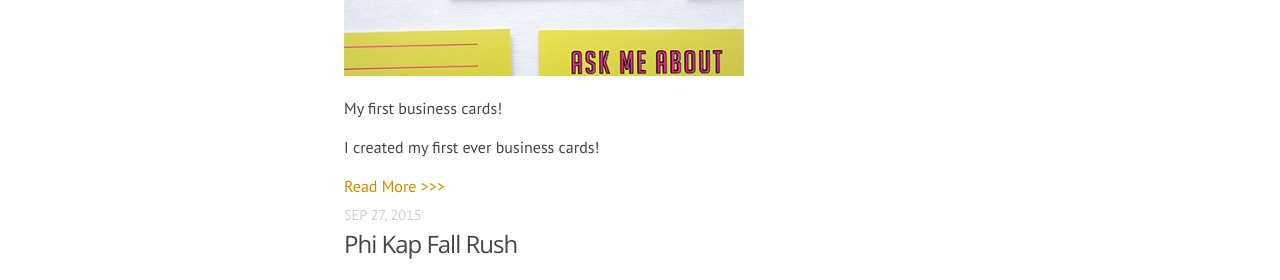
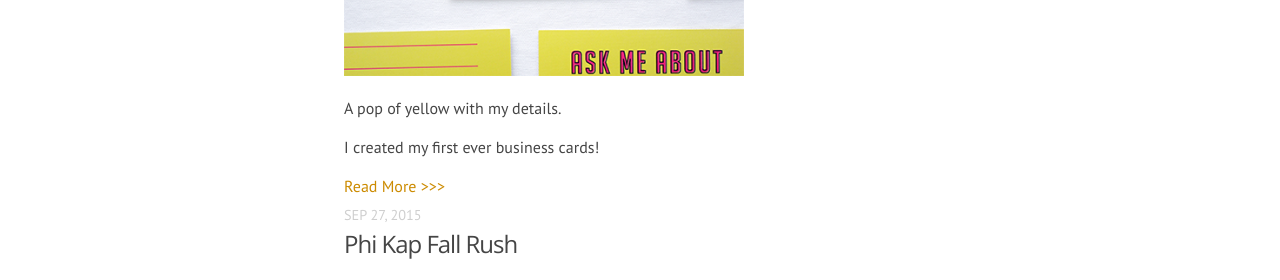
Before and after one commit to smithy545/CPD, a Jekyll site: the page built from index.html, in a window 1280 px wide. Shown: the part 710-990 px from the top of the page. Built offline with Jekyll 4.4.1, drawn with Linux system fonts in a browser that asks for light colours; nearby versions of some CDN libraries; Markdown is read by kramdown in place of the engine named in the settings.

Commit message:
i'm too perky for this life

```diff
--- a/_posts/2016-01-26-biz-cards.md
+++ b/_posts/2016-01-26-biz-cards.md
@@ -4,7 +4,7 @@
 date: 2016-01-26
 title: Business Cards
 thumbnail: /images/bizcards/flat-small.png
-summary: My first business cards!
+summary: A pop of yellow with my details.
 ---
 
 I created my first ever business cards!
```
